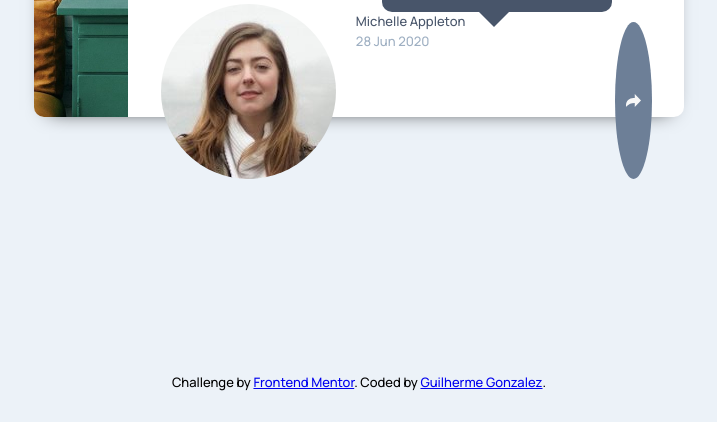
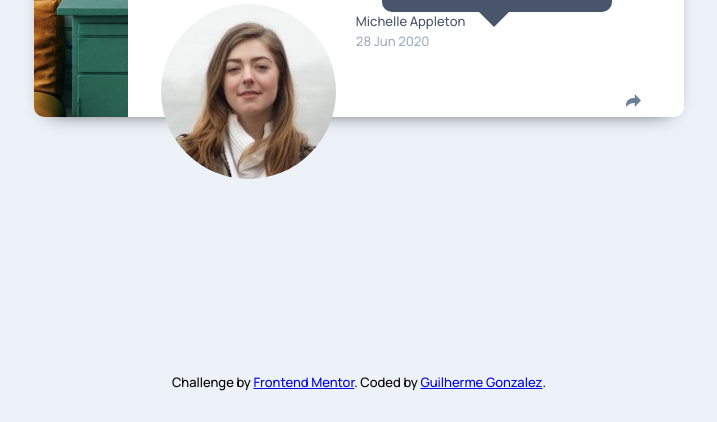
Before and after one commit to GuilhermeGonzalez/Article-Preview-Component, a plain HTML site: page index.html in a window 1280 px wide. Shown: the part 378-800 px from the top of the page, without its empty margins (281-998 px from the left). Drawn offline with Linux system fonts and the light colour scheme.

Commit message:
fix: adjusted icon button

```diff
--- a/index.html
+++ b/index.html
@@ -38,8 +38,8 @@
           </div>
 
 
-          <div class="icon-box shareOn">
-            <img class="icon-image beWhite" src="./images/icon-share.svg" onclick="showIcons()" alt="share icon">
+          <div class="icon-box">
+            <img class="icon-image" src="./images/icon-share.svg" onclick="showIcons()" alt="share icon">
           </div>
         </div>
 
```
